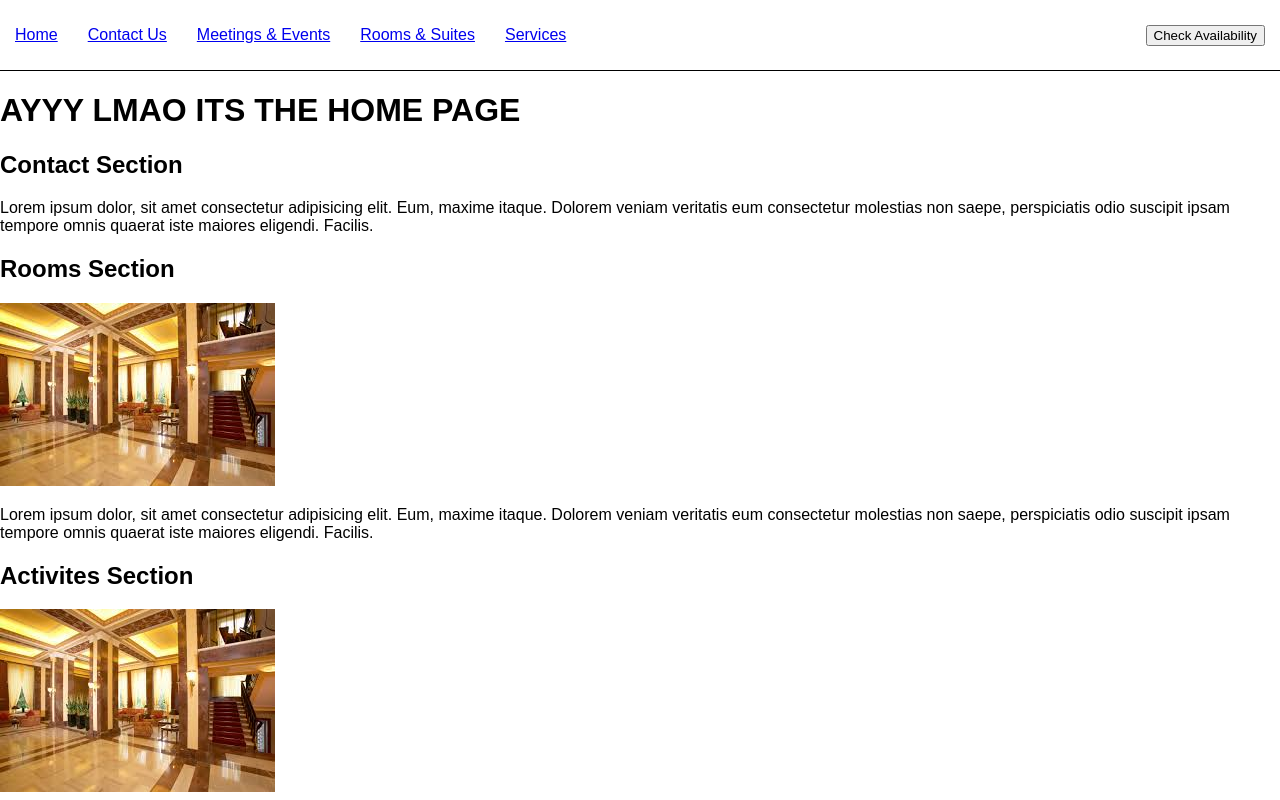
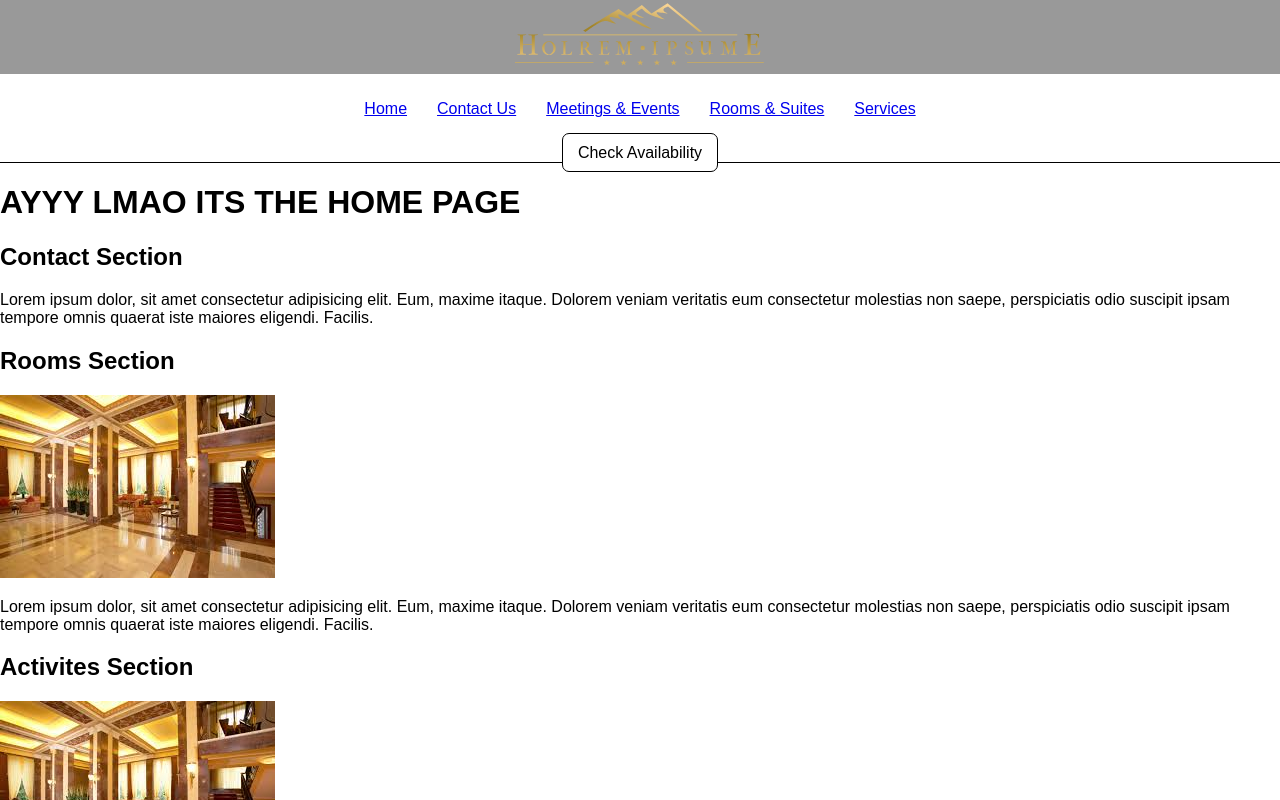
Before and after one commit to Gabewest1/hotel, a React (Create React App) app: page / in a window 1280 px wide. Shown: the top 800 px of the page. Built offline with nearby package versions, Linux system fonts and the light colour scheme.

Commit message:
Added logo to navbar and divided the navbar into 2 rows.

```diff
--- a/src/components/Navbar/index.js
+++ b/src/components/Navbar/index.js
@@ -6,6 +6,9 @@ class Navbar extends React.Component {
     render() {
         return (
             <NavbarView>
+                <TopNavbar>
+                    <Logo src="/assets/images/logo.svg" />
+                </TopNavbar>
                 <List>
                     <ListItem><Link to="/">Home</Link></ListItem>
                     <ListItem><Link to="/contact">Contact Us</Link></ListItem>
@@ -21,10 +24,23 @@ class Navbar extends React.Component {
     }
 }
 
-const BookRoomButton = styled.button`
+const BookRoomButton = styled(Link)`
+    border: solid thin black;
+    border-radius: 7px;
+    background: white;
+    text-decoration: none;
+    padding: 10px 15px;
+    color: black;
 
+    &:hover {
+        color: white;
+        border: solid thin white;
+        background: black;
+    }
 `
-
+const Logo = styled.img`
+    max-width: 250px;
+`
 const ListItem = styled.li`
 
 `
@@ -35,7 +51,8 @@ const List = styled.ul`
     align-items: center;
     justify-content: space-between;
     margin: 0;
-    padding: 0;
+    padding: 0 15px;
+
 
     ${ ListItem } {
         margin: 0 15px;
@@ -50,12 +67,20 @@ const List = styled.ul`
     }
 `
 
+const TopNavbar = styled.div`
+    display: flex;
+    justify-content: center;
+    align-items: center;
+    background: rgba(0, 0, 0, .4);
+    width: 100%;
+`
+
 const NavbarView = styled.div`
     display: flex;
     align-items: center;
+    flex-direction: column;
     justify-content: space-between;
     border-bottom: solid thin black;
-    padding: 0 15px;
 `
 
 export default Navbar
```
